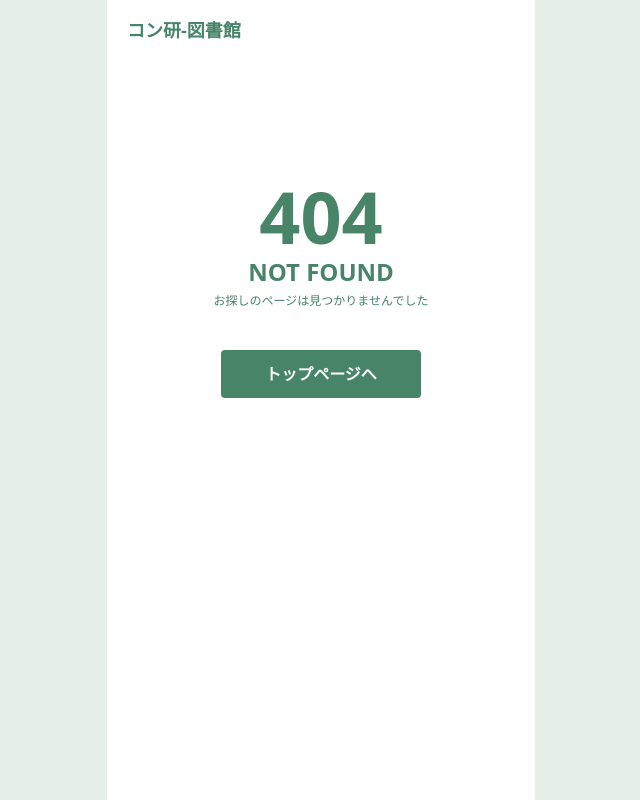
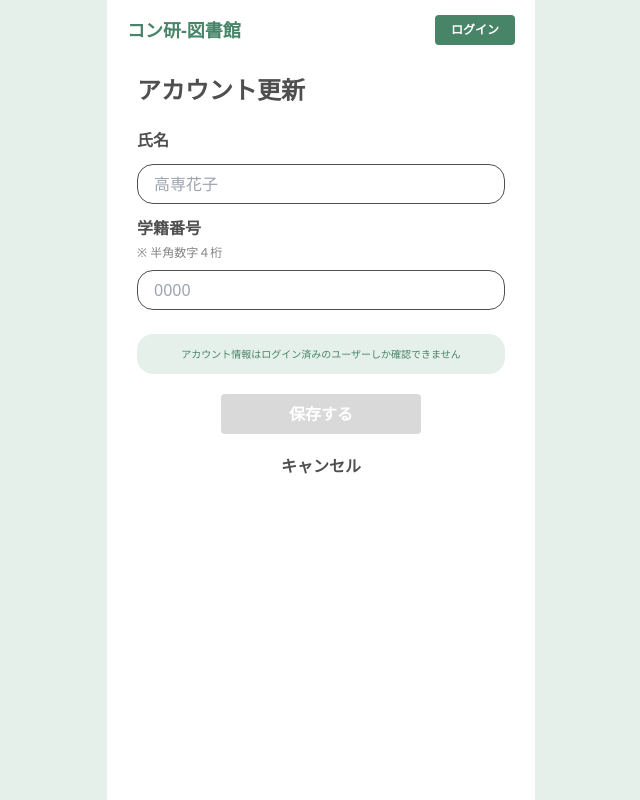
Before and after one commit to kurakke/library, a Next.js app: page /account/update in a window 1280 px wide. Before the commit this address had no page. Shown: the whole page, without its empty margins (319-959 px from the left). Built offline with nearby package versions, Linux system fonts and the light colour scheme.

Commit message:
rename AccountUpdate

```diff
--- a/src/features/application/constants/page.ts
+++ b/src/features/application/constants/page.ts
@@ -1,5 +1,5 @@
 export const PAGE_PATH = {
     Root: "/",
     SignIn: "/signin",
-    ProfileEdit: "/profile/edit",
+    AccountUpdate: "/account/update",
 };
--- a/src/pages/profile/edit/index.tsx
+++ b/src/pages/account/update/index.tsx
@@ -1,8 +1,8 @@
 import { NextPage } from "next";
 import React from "react";
-import { ProfilePage } from "~/ui/pages/ProfileEdit";
+import { AccountUpdatePage } from "~/ui/pages/AccountUpdate";
 const Page: NextPage = () => {
-    return <ProfilePage />;
+    return <AccountUpdatePage />;
 };
 
 export default Page;
--- a/src/ui/pages/ProfileEdit/index.tsx
+++ b/src/ui/pages/AccountUpdate/index.tsx
@@ -5,7 +5,7 @@ import classNames from "classnames";
 import Link from "next/link";
 import {PAGE_PATH} from "~/features/application/constants/page";
 
-export const ProfilePage = () => {
+export const AccountUpdatePage = () => {
     const [name, setName] = useState('')
     const [studentId, setStudentId] = useState('')
 
```
